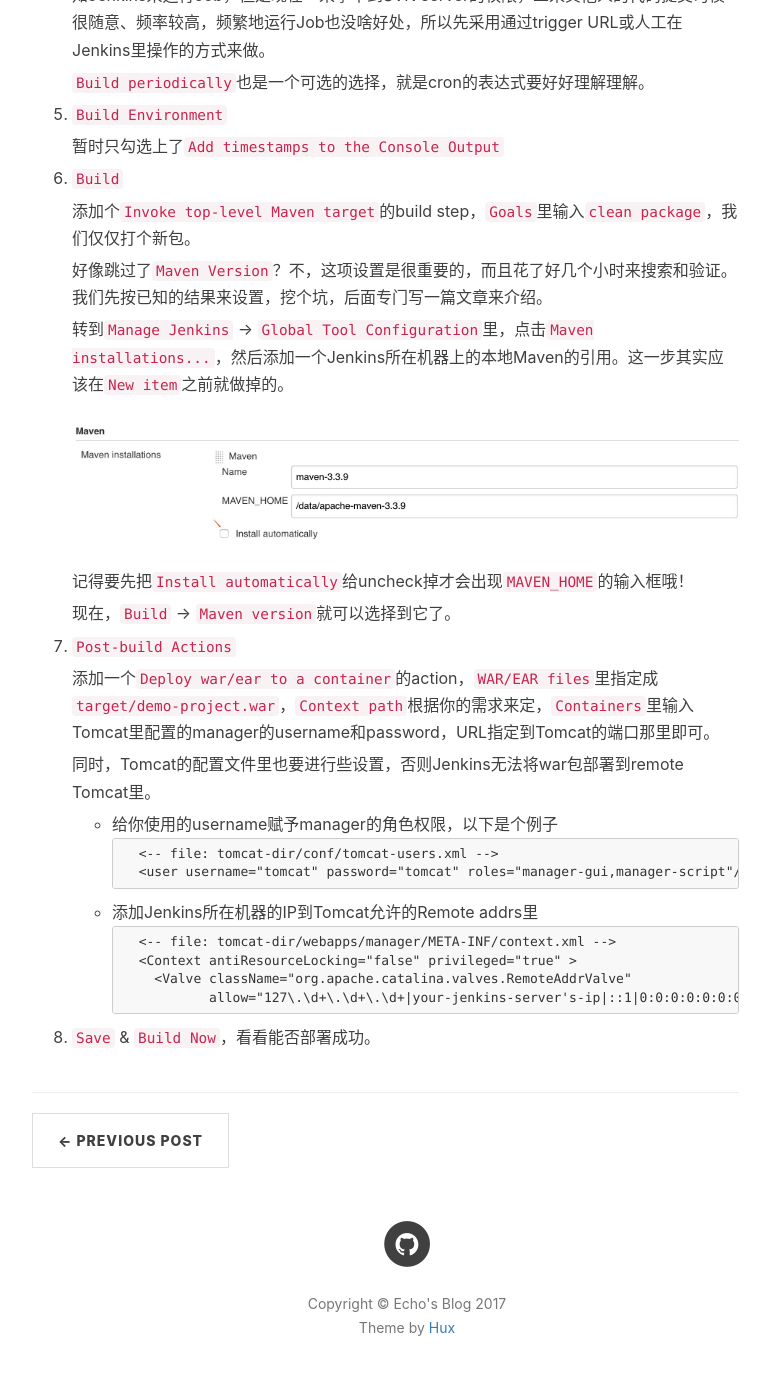
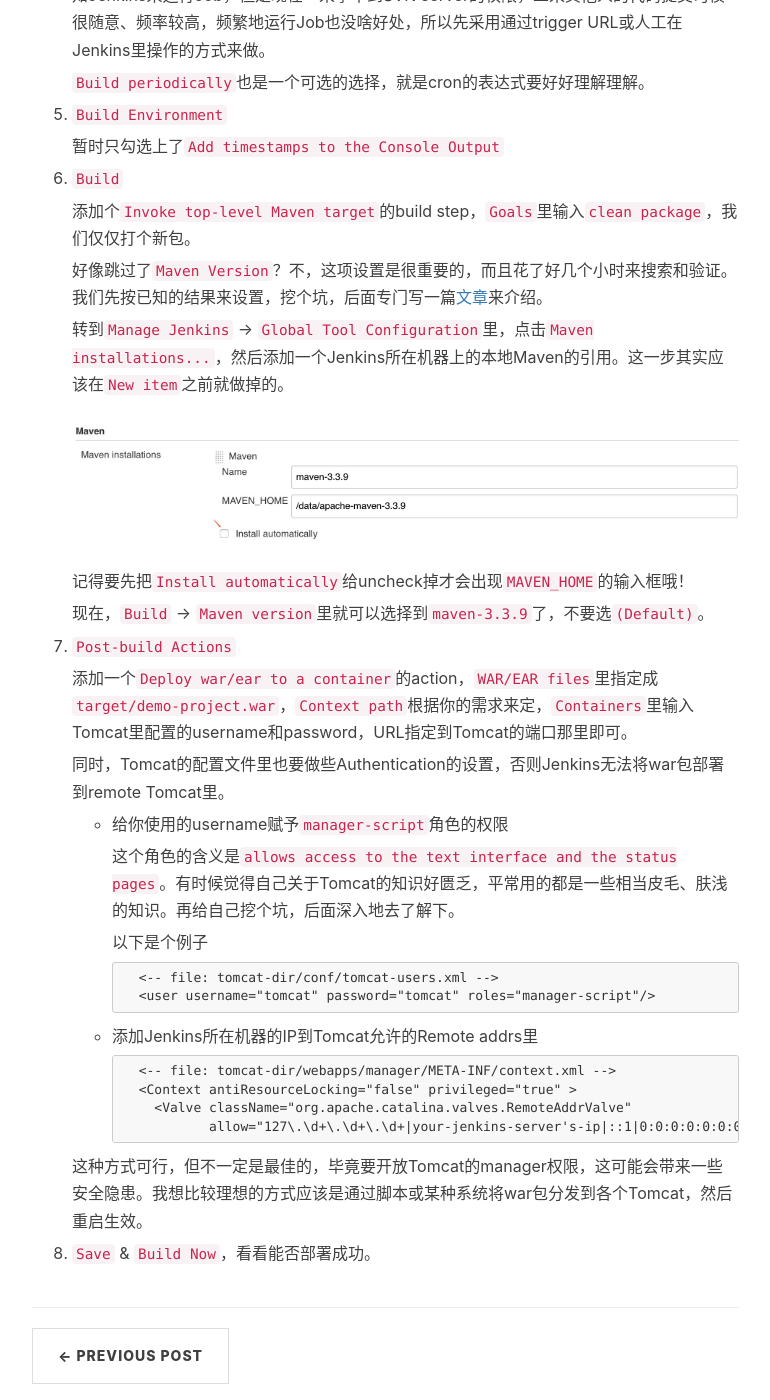
Before and after one commit to yuandghn/yuandghn.github.io, a Jekyll site: the page built from _posts/2017-07-28-jenkins-deploy-maven-project-to-tomcat.markdown, in a window 1280 px wide and 1400 px high, scrolled down 1020 px. Shown: the whole window, without its empty margins (233-1003 px from the left). Built offline with Jekyll 4.4.1, drawn with Linux system fonts in a browser that asks for light colours; nearby versions of some CDN libraries; comment, search, counter and statistics services are not loaded; some of the changed text lies outside the part shown.

Commit message:
Update post 'jenkins-deploy-maven-project-to-tomcat'

````diff
--- a/_posts/2017-07-28-jenkins-deploy-maven-project-to-tomcat.markdown
+++ b/_posts/2017-07-28-jenkins-deploy-maven-project-to-tomcat.markdown
@@ -10,7 +10,7 @@ tags:
     - Maven
     - Tomcat
 ---
-1. 安装[`Deploy to container Plugin`](https://wiki.jenkins.io/display/JENKINS/Deploy+Plugin) 到Jenkins里，虽然plugin描述里说只支持到Tomcat 7.x，其实Tomcat 8也没问题。
+1. 安装[`Deploy to container Plugin`](https://wiki.jenkins.io/display/JENKINS/Deploy+Plugin) 到Jenkins里，虽然plugin的描述里说只支持到Tomcat 7.x，其实Tomcat 8也没问题。
 
 2. 左边菜单`New item` -> 输入item name -> Freestyle project
 
@@ -37,7 +37,7 @@ tags:
 
     添加个`Invoke top-level Maven target`的build step，`Goals`里输入`clean package`，我们仅仅打个新包。
 
-    好像跳过了`Maven Version`？不，这项设置是很重要的，而且花了好几个小时来搜索和验证。我们先按已知的结果来设置，挖个坑，后面专门写一篇文章来介绍。
+    好像跳过了`Maven Version`？不，这项设置是很重要的，而且花了好几个小时来搜索和验证。我们先按已知的结果来设置，挖个坑，后面专门写一篇[文章](/2017/07/29/jenkins-cannot-run-program-mvn-error-2-no-such-file-or-directory/)来介绍。
 
     转到`Manage Jenkins` -> `Global Tool Configuration`里，点击`Maven installations...`，然后添加一个Jenkins所在机器上的本地Maven的引用。这一步其实应该在`New item`之前就做掉的。
 
@@ -45,18 +45,22 @@ tags:
 
     记得要先把`Install automatically`给uncheck掉才会出现`MAVEN_HOME`的输入框哦！
 
-    现在，`Build` -> `Maven version`就可以选择到它了。
+    现在，`Build` -> `Maven version`里就可以选择到`maven-3.3.9`了，不要选`(Default)`。
 
 7. `Post-build Actions`
 
-    添加一个`Deploy war/ear to a container`的action，`WAR/EAR files`里指定成`target/demo-project.war`，`Context path`根据你的需求来定，`Containers`里输入Tomcat里配置的manager的username和password，URL指定到Tomcat的端口那里即可。
+    添加一个`Deploy war/ear to a container`的action，`WAR/EAR files`里指定成`target/demo-project.war`，`Context path`根据你的需求来定，`Containers`里输入Tomcat里配置的username和password，URL指定到Tomcat的端口那里即可。
 
-    同时，Tomcat的配置文件里也要进行些设置，否则Jenkins无法将war包部署到remote Tomcat里。
+    同时，Tomcat的配置文件里也要做些Authentication的设置，否则Jenkins无法将war包部署到remote Tomcat里。
 
-    * 给你使用的username赋予manager的角色权限，以下是个例子
+    * 给你使用的username赋予`manager-script`角色的权限
+
+        这个角色的含义是`allows access to the text interface and the status pages`。有时候觉得自己关于Tomcat的知识好匮乏，平常用的都是一些相当皮毛、肤浅的知识。再给自己挖个坑，后面深入地去了解下。
+
+        以下是个例子
         ```
         <-- file: tomcat-dir/conf/tomcat-users.xml -->
-        <user username="tomcat" password="tomcat" roles="manager-gui,manager-script"/>
+        <user username="tomcat" password="tomcat" roles="manager-script"/>
         ```
     * 添加Jenkins所在机器的IP到Tomcat允许的Remote addrs里
         ```
@@ -66,4 +70,6 @@ tags:
                  allow="127\.\d+\.\d+\.\d+|your-jenkins-server's-ip|::1|0:0:0:0:0:0:0:1" />
         ```
 
+     这种方式可行，但不一定是最佳的，毕竟要开放Tomcat的manager权限，这可能会带来一些安全隐患。我想比较理想的方式应该是通过脚本或某种系统将war包分发到各个Tomcat，然后重启生效。
+
 8. `Save` & `Build Now`，看看能否部署成功。
````
